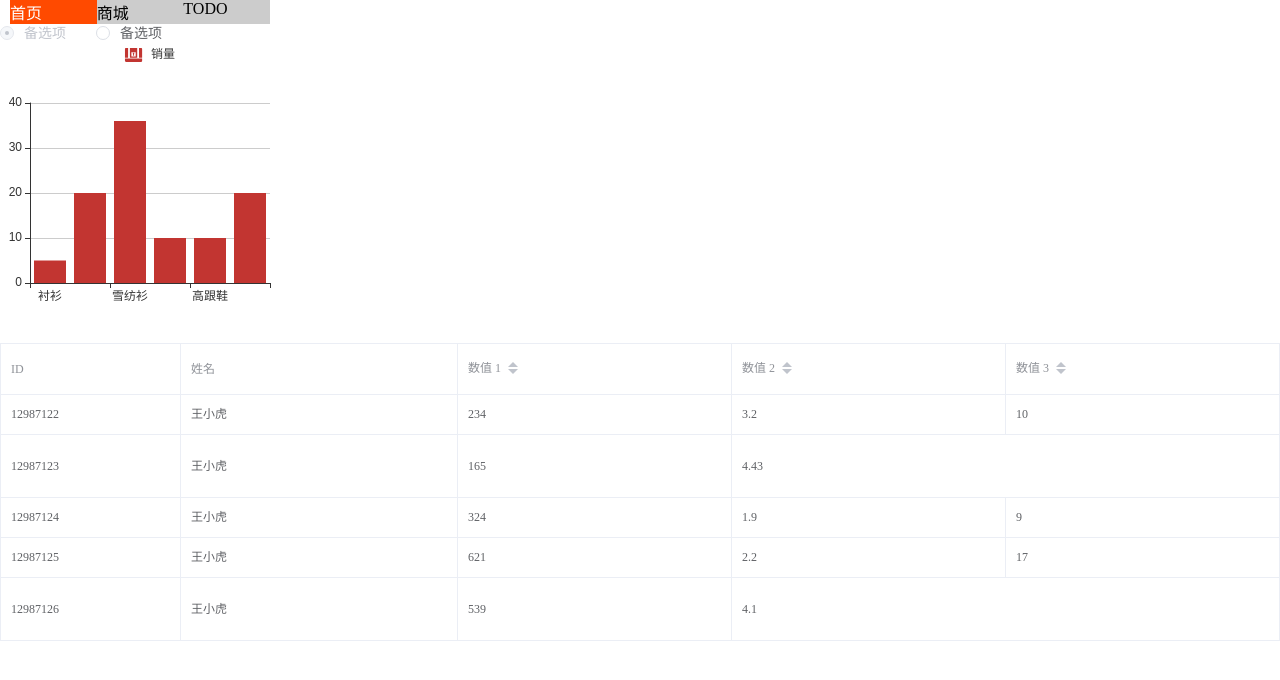
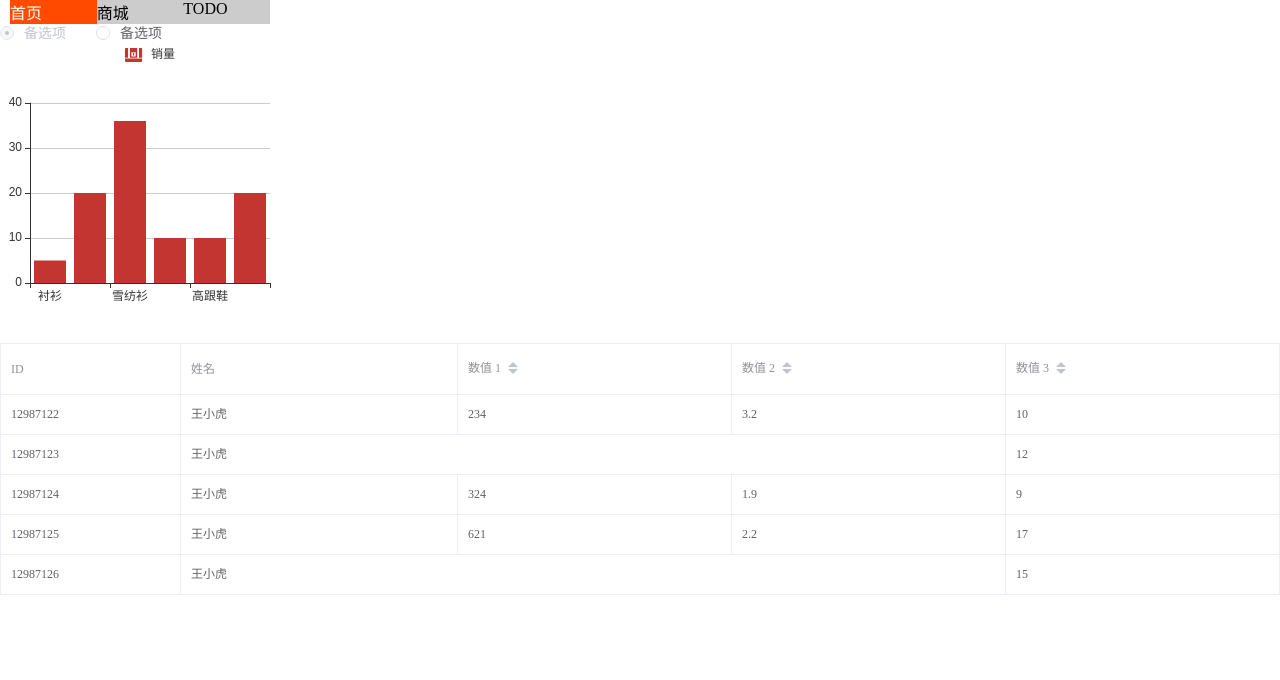
Before and after one commit to zhuli65/myPro, a Vue app: page /todo/index in a window 1280 px wide. Shown: the top 680 px of the page. Built offline with nearby package versions, Linux system fonts and the light colour scheme.

Commit message:
table 合并，数据错位问题

```diff
--- a/src/pages/todoPro/index.vue
+++ b/src/pages/todoPro/index.vue
@@ -140,8 +140,10 @@
        arraySpanMethod({ row, column, rowIndex, columnIndex }) {
          console.log(JSON.stringify(row));
           if(row.status === '0'){
-            if (columnIndex === 3) {
-              return [1, 2];
+            if (columnIndex === 1) { // 从第一列开始合并3列
+              return [1, 3];
+            }else if(columnIndex === 2 || columnIndex === 3){ // 第2列和第3列的数据不展示
+              return [0, 0]; // 0表示合并  1表示不合并
             }
           }
       },
```
